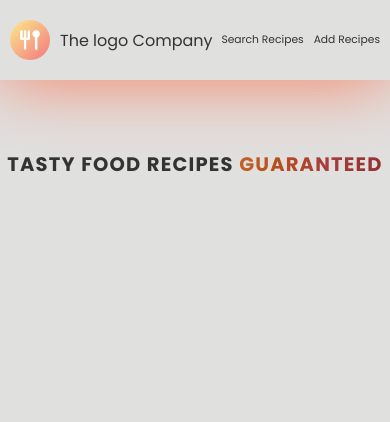
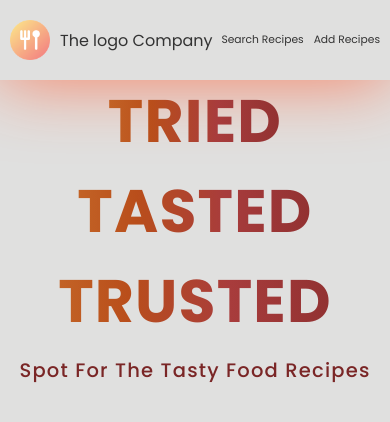
Before and after one commit to PavitrankMishra/Food-Recipe-, a React (Vite) app: page / in a window 390 px wide. Shown: the top 422 px of the page. Built offline with nearby package versions, Linux system fonts and the light colour scheme; a web font is replaced by a local one.

Commit message:
"style: Added styling for homepage"

```diff
--- a/src/Components/Home.css
+++ b/src/Components/Home.css
@@ -4,15 +4,22 @@
   display: flex;
   align-items: center;
   justify-content: center;
+  text-align: center;
+  flex-direction: column;
+}
+
+.heroSection .headingContainer {
+    display: flex;
+    align-items: center;
+    justify-content: center;
+}
+.heroSection h1 {
+  text-transform: uppercase;
+  font-size: 8vw;
+  color:#333;
 }
 
 .heroSection h1 {
-  text-transform: uppercase;
-  font-size: 5vw;
-  color:#333;
-}
-
-.heroSection h1 span {
   background: linear-gradient(
     270deg,
     #ff6a00,
@@ -33,6 +40,11 @@
   background-position: 0;
 }
 
+.heroSection span {
+    text-transform: capitalize;
+    font-weight:400;
+    padding-top:10px;
+}
 @keyframes animate-gradient {
   0% {
     background-position: 0% center;
@@ -46,7 +58,7 @@
 }
 @media screen and (max-width: 768px) {
   .heroSection h1 {
-    font-size: 5vw;
+    font-size: 7.5vw;
   }
 }
 
@@ -55,7 +67,22 @@
     display: flex;
     align-items: center;
     justify-content: center;
-    height: 20vh;
+    height: 300px;
     letter-spacing: 1.2px;
+    /* border:2px solid red; */
+  }
+
+  .heroSection .headingContainer {
+    flex-direction: column;
+  }
+
+  .heroSection h1 {
+    font-size: 60px;
+  }
+
+  .heroSection span {
+    font-size: 5vw;
+    color:#7a2626;
+    font-weight: 500;
   }
 }
--- a/src/Components/Home.jsx
+++ b/src/Components/Home.jsx
@@ -11,9 +11,13 @@ const Home = () => {
           <p>Food</p>
           <p>Recipes</p>
           <span>Guaranteed</span> */}
-        <h1>
+        <section className="headingContainer">
+          <h1>Tried</h1> <h1>Tasted</h1> <h1>Trusted</h1>{" "}
+        </section>
+        <span>Spot for The tasty food Recipes</span>
+        {/* <h1>
           Tasty Food Recipes <span>Guaranteed</span>
-        </h1>
+        </h1> */}
       </section>
     </>
   );
```
